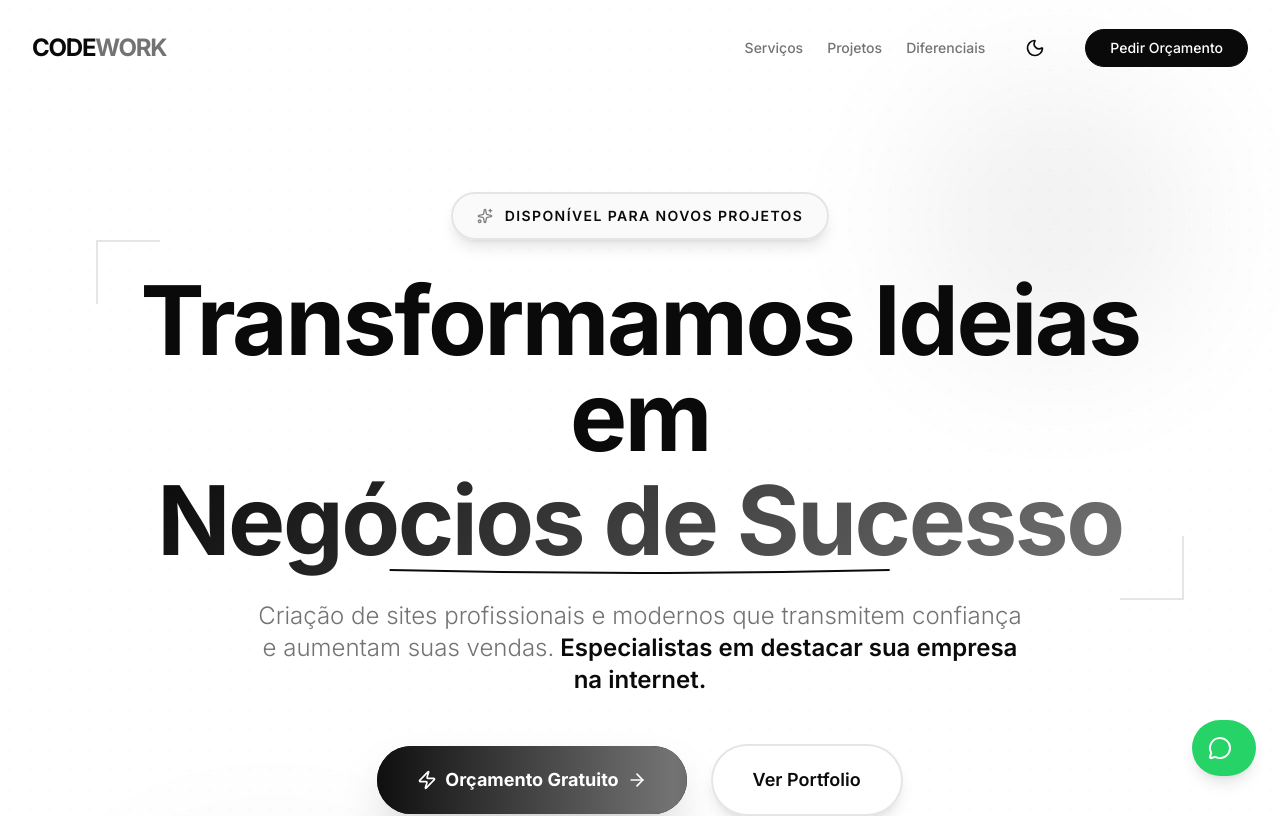
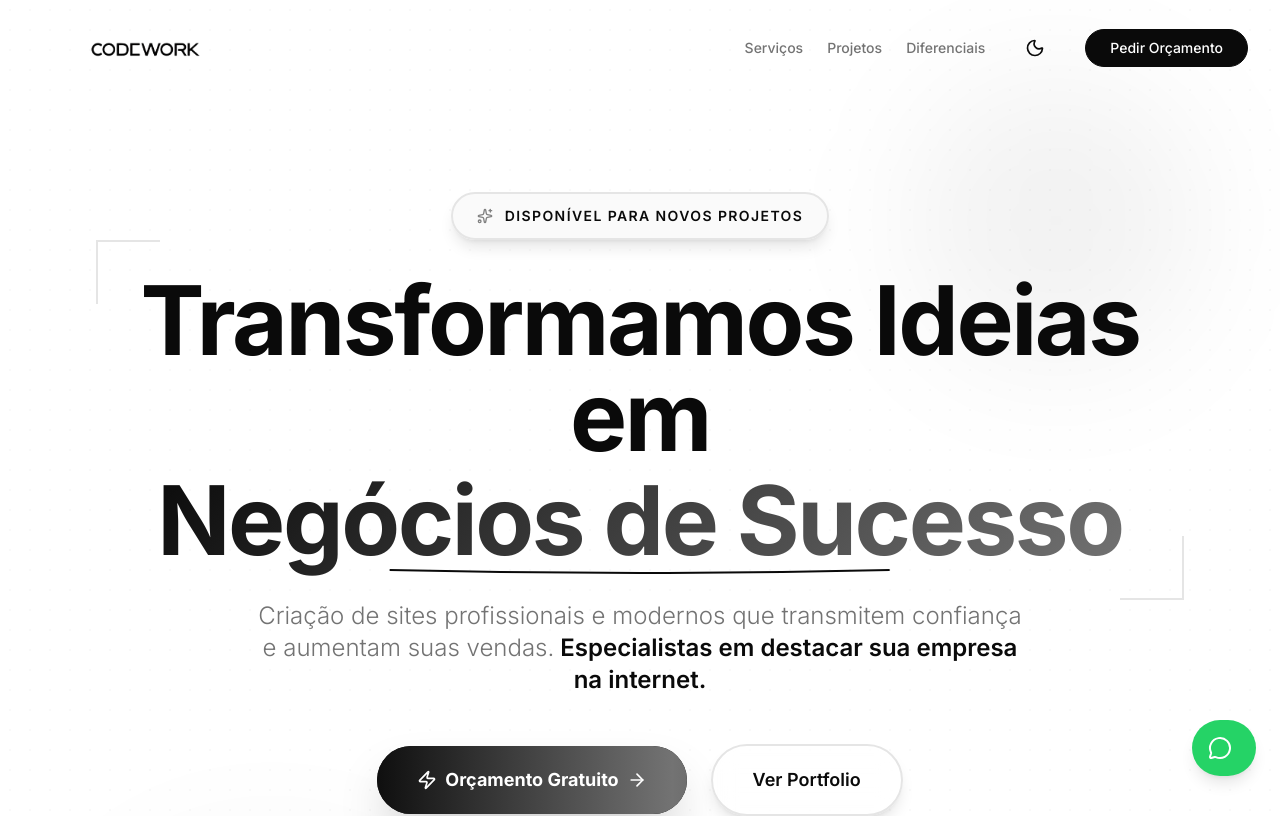
Before and after one commit to brenodev2007/CodeWork, a React (Vite) app: page / in a window 1280 px wide. Shown: the top 816 px of the page. Built offline with nearby package versions, Linux system fonts and the light colour scheme.

Commit message:
feat: Implement core UI components including header, about section, footer, and theme-specific logo assets.

```diff
--- a/src/components/About.tsx
+++ b/src/components/About.tsx
@@ -87,10 +87,10 @@ export const About = () => {
                       </p>
                    </div>
 
-                   {/* Divider with gradient */}
+
                    <div className="relative h-[2px] bg-gradient-to-r from-transparent via-border to-transparent" />
 
-                   {/* Stat 2 */}
+
                    <div className="group">
                       <div className="flex items-center gap-4 mb-4">
                         <div className="w-12 h-12 rounded-xl bg-foreground/10 flex items-center justify-center">
--- a/src/components/Footer.tsx
+++ b/src/components/Footer.tsx
@@ -1,7 +1,9 @@
 import { Instagram, ArrowRight, Mail } from 'lucide-react';
+import { useTheme } from '../contexts/ThemeContext';
 
 export const Footer = () => {
   const currentYear = new Date().getFullYear();
+  const { theme } = useTheme();
   const whatsappLink = "https://wa.me/5511940512636?text=Ol%C3%A1!%20Vim%20pelo%20site%20da%20Codework%20e%20gostaria%20de%20solicitar%20um%20or%C3%A7amento.";
 
   return (
@@ -32,15 +34,19 @@ export const Footer = () => {
 
           {/* Brand Column */}
           <div className="md:col-span-5 space-y-6">
-            <a href="#" className="block font-bold text-2xl tracking-tighter">
-               CODE<span className="text-muted-foreground">WORK</span>
+            <a href="#" className="block">
+               <img
+                 src={theme === 'dark' ? '/logo-light.png' : '/logo-dark.png'}
+                 alt="Codework"
+                 style={{ width: '180px' }}
+               />
             </a>
             <p className="text-muted-foreground text-sm leading-relaxed max-w-sm">
               Desenvolvimento web de alta performance para empresas que buscam resultados reais. Especialistas em React, Node.js e Tailwind CSS.
             </p>
             <div className="flex gap-4">
                {/* Social Placeholders */}
-               <a href="#" className="w-10 h-10 rounded-full bg-muted flex items-center justify-center hover:bg-foreground hover:text-background transition-colors duration-300 border border-border">
+               <a href="https://www.instagram.com/codeworkbr/" target="_blank" rel="noopener noreferrer" className="w-10 h-10 rounded-full bg-muted flex items-center justify-center hover:bg-foreground hover:text-background transition-colors duration-300 border border-border">
                   <Instagram className="w-5 h-5" />
                </a>
                <a href="mailto:codeworkbr.contact@gmail.com" className="w-10 h-10 rounded-full bg-muted flex items-center justify-center hover:bg-foreground hover:text-background transition-colors duration-300 border border-border">
--- a/src/components/Header.tsx
+++ b/src/components/Header.tsx
@@ -25,8 +25,13 @@ export const Header = () => {
     >
       <div className="max-w-7xl mx-auto px-4 sm:px-6 lg:px-8">
         <div className="flex justify-between items-center h-20 md:h-24">
-            <a href="#" className="flex-shrink-0 font-bold text-2xl tracking-tighter">
-              CODE<span className="text-muted-foreground">WORK</span>
+            <a href="#" className="flex-shrink-0">
+              <img
+                src={theme === 'dark' ? '/logo-light.png' : '/logo-dark.png'}
+                alt="Codework"
+                className="w-auto object-contain transition-opacity duration-300"
+                style={{ height: '160px' }}
+              />
             </a>
 
           <div className="hidden md:flex items-center space-x-8">
```
Also changed, not shown: public/logo-dark.png (added), public/logo-light.png (added).
